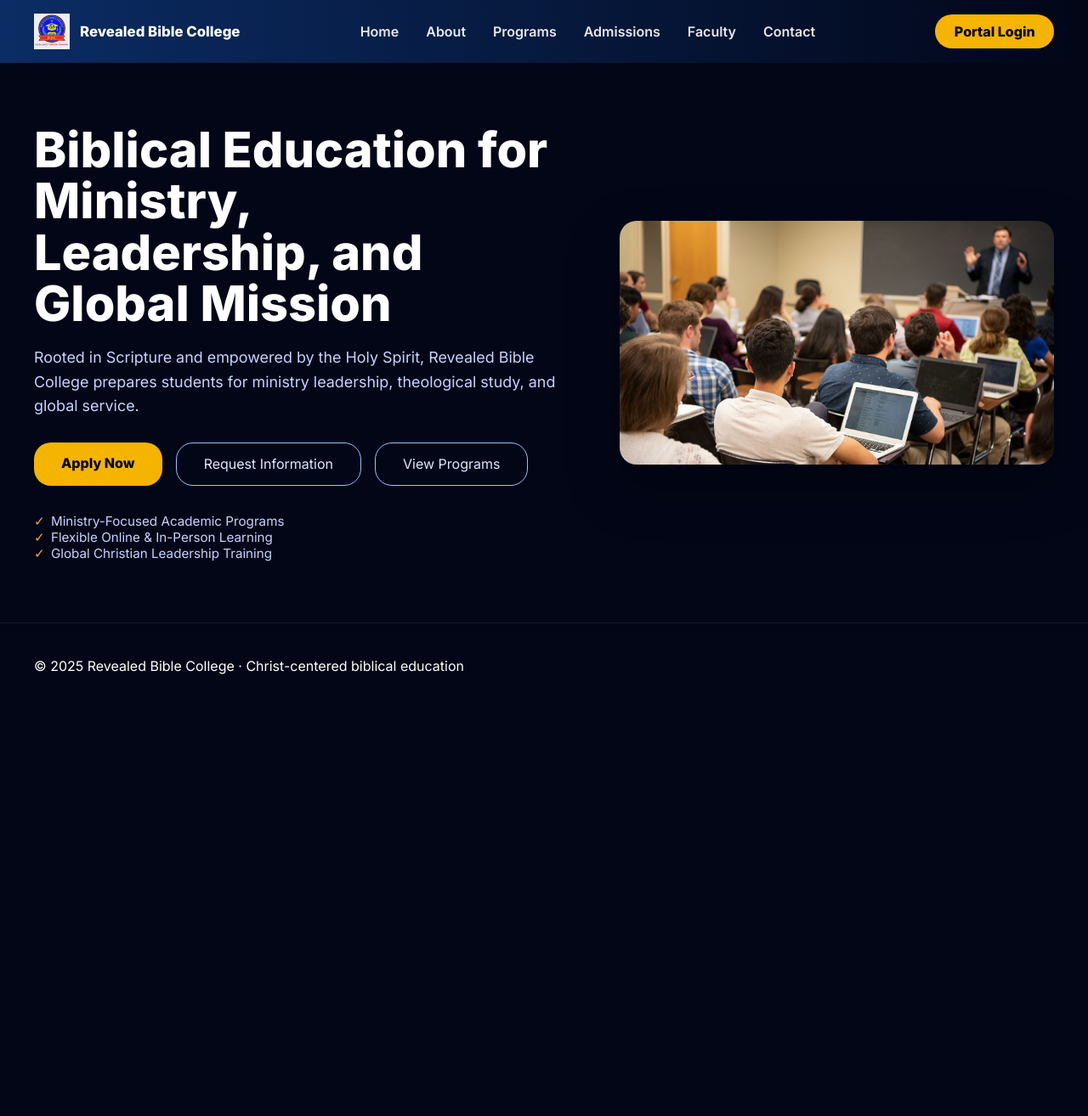
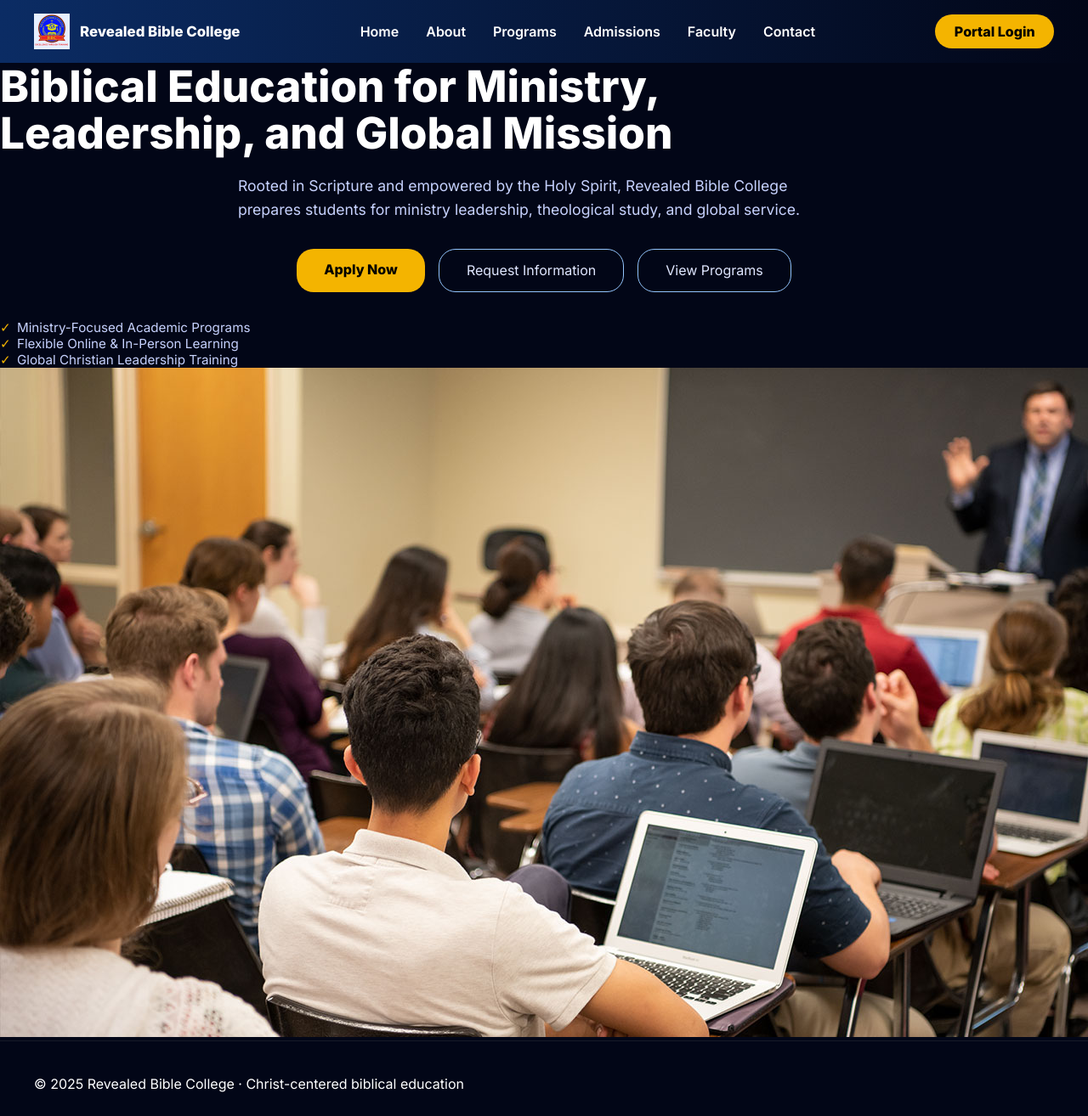
Before and after one commit to WillieKM/my-student-portal, a Jekyll site: the page built from index.html, in a window 1280 px wide and 1314 px high. Shown: the whole window at 85% size. Built offline with Jekyll 4.4.1, drawn with Linux system fonts in a browser that asks for light colours.

Commit message:
Update main.css

```diff
--- a/assets/css/main.css
+++ b/assets/css/main.css
@@ -15,11 +15,20 @@
   padding: 0;
 }
 
+html, body {
+  height: 100%;
+}
+
 body {
   font-family: "Inter", sans-serif;
   background: var(--navy-dark);
   color: #ffffff;
-  min-height: 100vh;
+  display: flex;
+  flex-direction: column;
+}
+
+main {
+  flex: 1;
 }
 
 a {
@@ -42,7 +51,6 @@
   display: flex;
   align-items: center;
   justify-content: space-between;
-  gap: 1.5rem;
 }
 
 .brand {
@@ -55,21 +63,12 @@
 
 .brand img {
   height: 42px;
-  width: auto;
 }
 
 .nav-links {
   display: flex;
   gap: 2rem;
   font-weight: 600;
-}
-
-.nav-links a {
-  opacity: 0.9;
-}
-
-.nav-links a:hover {
-  opacity: 1;
 }
 
 .nav-cta {
@@ -107,32 +106,17 @@
   z-index: 1500;
 }
 
-.mobile-menu a {
-  font-size: 1.1rem;
-  font-weight: 600;
-}
-
 .mobile-menu.open {
   right: 0;
-}
-
-.mobile-portal {
-  margin-top: 1.5rem;
-  background: var(--gold);
-  color: #000;
-  padding: 0.7rem 1.2rem;
-  border-radius: 999px;
-  font-weight: 800;
-  text-align: center;
 }
 
 .overlay {
   position: fixed;
   inset: 0;
-  background: rgba(0, 0, 0, 0.5);
+  background: rgba(0,0,0,.5);
   opacity: 0;
   pointer-events: none;
-  transition: opacity 0.3s ease;
+  transition: opacity .3s ease;
   z-index: 1400;
 }
 
@@ -141,34 +125,15 @@
   pointer-events: auto;
 }
 
-body.menu-open {
-  overflow: hidden;
-}
-
-/* ================= HOME HERO ================= */
+/* ================= HERO — HOME ONLY ================= */
 .hero-home {
   min-height: calc(100vh - 80px);
-  background: radial-gradient(
-    1200px 500px at 20% 0%,
-    var(--navy-soft),
-    var(--navy-dark)
-  );
+  background: radial-gradient(1200px 500px at 20% 0%, var(--navy-soft), var(--navy-dark));
   display: flex;
   align-items: center;
 }
 
-/* ================= PAGE HERO (INNER PAGES) ================= */
-.hero-page {
-  background: radial-gradient(
-    1200px 500px at 20% 0%,
-    var(--navy-soft),
-    var(--navy-dark)
-  );
-  padding: 5rem 2.5rem 4rem;
-}
-
-
-.hero-inner {
+.hero-home .hero-inner {
   max-width: 1400px;
   margin: auto;
   padding: 4.5rem 2.5rem;
@@ -178,29 +143,42 @@
   align-items: center;
 }
 
-.hero-content {
-  max-width: 620px;
+/* ================= HERO — INNER PAGES ================= */
+.hero-page {
+  background: radial-gradient(1200px 500px at 20% 0%, var(--navy-soft), var(--navy-dark));
+  padding: 4.5rem 2.5rem 3.5rem;
 }
 
+.hero-page .hero-inner {
+  max-width: 900px;
+  margin: auto;
+  text-align: center;
+  display: block;
+}
+
+/* ================= HERO TEXT ================= */
 .hero h1 {
-  font-size: clamp(2.8rem, 4.5vw, 3.9rem);
+  font-size: clamp(2.6rem, 4vw, 3.6rem);
   font-weight: 900;
-  line-height: 1.05;
-  margin-bottom: 1.2rem;
+  line-height: 1.08;
+  margin-bottom: 1.25rem;
 }
 
 .hero p {
-  font-size: 1.12rem;
+  font-size: 1.1rem;
   color: var(--text-muted);
   line-height: 1.6;
-  margin-bottom: 1.4rem;
+  max-width: 720px;
+  margin: 0 auto;
 }
 
+/* ================= HERO ACTIONS ================= */
 .hero-actions {
   display: flex;
   gap: 1rem;
+  justify-content: center;
   flex-wrap: wrap;
-  margin-top: 1.75rem;
+  margin-top: 2rem;
 }
 
 .btn-primary {
@@ -218,26 +196,18 @@
   border-radius: var(--radius);
 }
 
+/* ================= TRUST LIST (HOME ONLY) ================= */
 .hero-trust {
   list-style: none;
   margin-top: 2rem;
-  padding-left: 0;
   color: var(--text-muted);
-  font-size: 0.95rem;
+  font-size: .95rem;
 }
 
 .hero-trust li::before {
   content: "✓";
   color: var(--gold);
-  margin-right: 0.45rem;
-}
-
-.hero img {
-  width: 100%;
-  max-width: 520px;
-  border-radius: var(--radius);
-  box-shadow: 0 25px 60px rgba(0, 0, 0, 0.35);
-  justify-self: end;
+  margin-right: .45rem;
 }
 
 /* ================= WHITE SECTION ================= */
@@ -252,18 +222,6 @@
   margin: auto;
 }
 
-.section-white h2 {
-  font-size: 2.2rem;
-  font-weight: 800;
-  margin-bottom: 1rem;
-}
-
-.section-white p {
-  color: #334155;
-  line-height: 1.6;
-  max-width: 900px;
-}
-
 /* ================= CARDS ================= */
 .card-grid {
   margin-top: 3rem;
@@ -276,32 +234,19 @@
   background: #ffffff;
   border-radius: var(--radius);
   padding: 2.5rem;
-  box-shadow: 0 30px 60px rgba(2, 6, 23, 0.08);
-  transition: transform 0.25s ease, box-shadow 0.25s ease;
+  box-shadow: 0 30px 60px rgba(2,6,23,.08);
+  transition: transform .25s ease, box-shadow .25s ease;
 }
 
 .card:hover {
   transform: translateY(-6px);
-  box-shadow: 0 40px 80px rgba(2, 6, 23, 0.12);
-}
-
-.card h3 {
-  font-size: 1.2rem;
-  font-weight: 800;
-  margin-bottom: 0.6rem;
-  color: var(--navy);
-}
-
-.card p {
-  color: #475569;
-  font-size: 0.95rem;
-  line-height: 1.6;
+  box-shadow: 0 40px 80px rgba(2,6,23,.12);
 }
 
 /* ================= FOOTER ================= */
 .site-footer {
   background: #020617;
-  border-top: 1px solid rgba(255,255,255,0.08);
+  border-top: 1px solid rgba(255,255,255,.08);
   padding: 2.5rem 2.5rem 1.75rem;
 }
 
@@ -313,16 +258,7 @@
 
 .footer-inner p {
   color: #94a3b8;
-  font-size: 0.9rem;
-  line-height: 1.5;
-}
-
-
-/* ================= ACCESSIBILITY ================= */
-a:focus-visible,
-button:focus-visible {
-  outline: 3px solid var(--gold);
-  outline-offset: 4px;
+  font-size: .9rem;
 }
 
 /* ================= RESPONSIVE ================= */
@@ -336,25 +272,13 @@
     display: block;
   }
 
-  .hero-inner {
+  .hero-home .hero-inner {
     grid-template-columns: 1fr;
     text-align: center;
-    gap: 2.5rem;
   }
 
-  .hero-content {
-    max-width: 100%;
-  }
-
-  .hero img {
+  .hero-home img {
     max-width: 90%;
     margin: 2rem auto 0;
   }
-
-  .hero-trust {
-    max-width: 420px;
-    margin-left: auto;
-    margin-right: auto;
-    text-align: left;
-  }
 }
```
